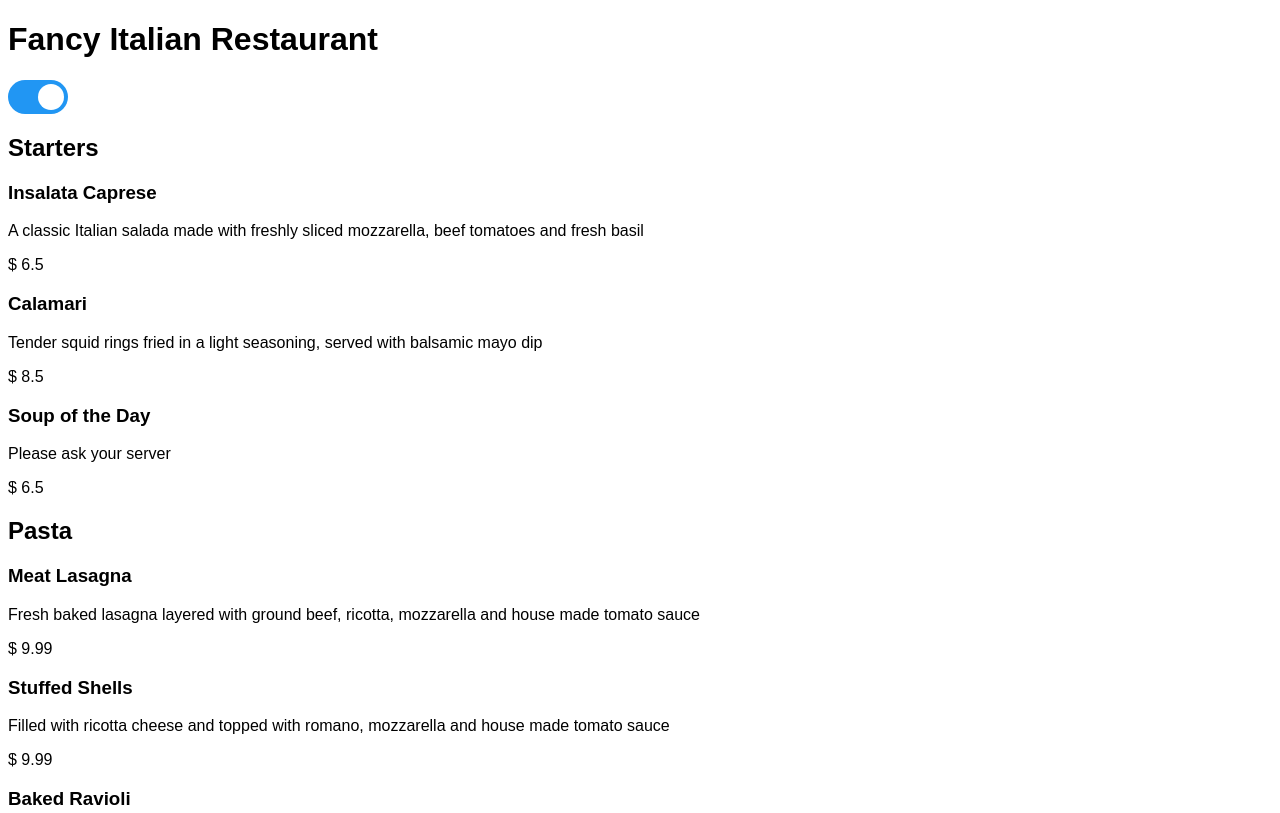
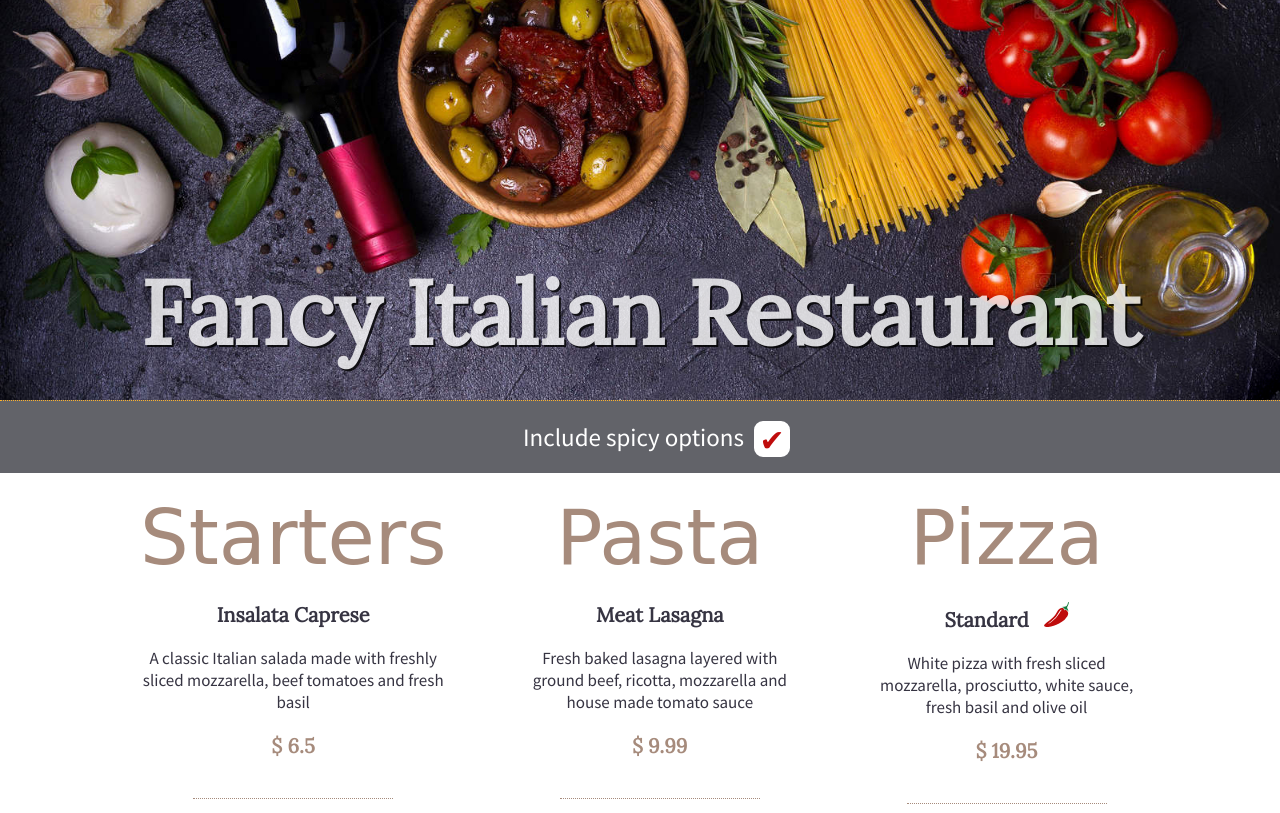
Before and after one commit to jgrimshaw/CM-fancy-italian-restaurant, a website built with Parcel: page index.html in a window 1280 px wide. Shown: the top 813 px of the page. Built offline with nearby package versions, Linux system fonts and the light colour scheme; a web font is replaced by a local one.

Commit message:
css, images

```diff
--- a/index.html
+++ b/index.html
@@ -1,5 +1,6 @@
 <!DOCTYPE html>
 <html>
+
 <head>
 	<title>2020 Internship Exercise - Menu</title>
 	<link rel="stylesheet" href="./src/styles.css">
@@ -8,38 +9,29 @@
 
 <body>
 	<header>
+		<div class="background-image">
 			<h1>Fancy Italian Restaurant</h1>
+		</div>
 	</header>
 
+	<div class="check-container">
+		<label for="checkbox">Include spicy options</label>
+		<input type="checkbox" id="check" checked/>
+	</div>
+
 	<main>
-
-
-		<label class="switch">
-			<input type="checkbox" id="check" checked >
-			<span class="slider round"></span>
-		</label>
-
-
 		<section id="starters">
 			<h2>Starters</h2>
 		</section>
-
 		<section id="pasta">
 			<h2>Pasta</h2>
 		</section>
-
 		<section id="pizza">
 			<h2>Pizza</h2>
 		</section>
-
 	</main>
-
-	<!-- <footer>
-	<ul class="disclaimers">
-		<li class="disclaimer spicy">= Spicy</li>
-	</ul>
-	</footer> -->
 
 	<script type="module" src="./src/index.js"></script>
 </body>
+
 </html>
--- a/src/index.js
+++ b/src/index.js
@@ -30,9 +30,10 @@ const renderItems = () => menuItems.forEach(item => {
 
     const price = document.createElement('p');
     price.textContent = `$ ${item.price}`
+    price.classList.add('price')
 
     const spicy = document.createElement('span');
-    spicy.innerHTML = `<img width='16' height='16' src='../assets/spicy.svg'>`
+    spicy.innerHTML = `<img width='25' height='25' src='../assets/spicy-pepper.svg'>`
     spicy.classList.add('spicy')
 
     if(item.spicy) {
--- a/src/styles.css
+++ b/src/styles.css
@@ -1,88 +1,158 @@
-body {
-  font-family: sans-serif;
+
+@import url('https://fonts.googleapis.com/css2?family=Source+Sans+Pro:wght@400&display=swap');
+@import url('https://fonts.googleapis.com/css2?family=Kristi&display=swap');
+@import url('https://fonts.googleapis.com/css2?family=Lora&display=swap');
+
+html {
+    font-size: 62.5%;
 }
 
-/* .spicy:before {
-  width: 16px;
-  height: 16px;
-  content: "";
-  background-image: url("../assets/spicy.svg");
-  background-repeat: no-repeat;
-  display: inline-block;
-  padding-right: 3px;
-  position: relative;
-  top: 2px;
-} */
-
-.spicy {
-  background-color: red;
+*,
+*:after,
+*:before {
+    margin: 0
 }
 
-.hide {
-  display: none
+body {
+    box-sizing: border-box;
+    margin: 0;
+    font-family: 'Source Sans Pro', sans-serif;
+	font-size: 1.7rem;
+    color: #363442;
+    text-rendering: optimizeLegibility;
+    -webkit-font-smoothing: antialiased;
+    -moz-osx-font-smoothing: grayscale;
+    height: 100%;
+}
+
+.background-image {
+    background-size: cover;
+    background-position: center;
+    height: 50vh;
+	width: 100vw;
+    display: flex;
+    background-image: url('../assets/italian-food.jpg');
+	justify-content: center;
+	align-items: flex-end;
+	flex-wrap:wrap;
+}
+
+h1 {
+    /* font-family:'Kristi', cursive; */
+	font-family: 'Lora', serif;
+	font-size: 7vw;
+	color: white;
+	display: flex;
+	margin: 0;
+	padding: 0 0 3rem 0;
+	opacity: 0.8;
+	text-shadow: 2px 2px black;
+}
+
+h2 {
+	font-family: 'Kristi', cursive;
+	font-weight: 400;
+	font-size: 6vw;
+	color: #a68b7c
 }
 
 
-/* toggle switch */
-/* The switch - the box around the slider */
-.switch {
-  position: relative;
-  display: inline-block;
-  width: 60px;
-  height: 34px;
+
+main {
+	display: flex;
+	flex-direction: row;
+	justify-content: center;
+	margin: 2rem 10rem 10rem 10rem;
 }
 
-/* Hide default HTML checkbox */
-.switch input {
-  opacity: 0;
-  width: 0;
-  height: 0;
+section {
+
+	display: flex;
+	flex-direction: column;
+	flex: 1 1 0px;
+	align-items: center;
+	padding: 0 4rem 6rem 4rem
 }
 
-/* The slider */
-.slider {
-  position: absolute;
-  cursor: pointer;
-  top: 0;
-  left: 0;
-  right: 0;
-  bottom: 0;
-  background-color: #ccc;
-  -webkit-transition: .4s;
-  transition: .4s;
+.item-container {
+
+	display: flex;
+	flex-direction: column;
+	align-items: center;
+	padding: 2rem 0 2rem 0;
 }
 
-.slider:before {
-  position: absolute;
-  content: "";
-  height: 26px;
-  width: 26px;
-  left: 4px;
-  bottom: 4px;
-  background-color: white;
-  -webkit-transition: .4s;
-  transition: .4s;
+.item-container:after {
+    content: "";
+    display: block;
+    border-bottom: 1px dotted #a68b7c;
+	width: 20rem;
 }
 
-input:checked + .slider {
-  background-color: #2196F3;
+h3 {
+	font-family: 'Lora', serif;
+	font-weight: 600;
+	font-size: 2rem;
+	text-align: center;
+	padding-bottom: 2rem;
+	flex: 1 1 0px;
+
 }
 
-input:focus + .slider {
-  box-shadow: 0 0 1px #2196F3;
+p {
+	text-align: center;
+	padding-bottom: 2rem;
 }
 
-input:checked + .slider:before {
-  -webkit-transform: translateX(26px);
-  -ms-transform: translateX(26px);
-  transform: translateX(26px);
+.price {
+	font-family: 'Lora', serif;
+	font-weight: bold;
+	font-size: 2rem;
+	color: #a68b7c;
+	padding-bottom: 4rem;
 }
 
-/* Rounded sliders */
-.slider.round {
-  border-radius: 34px;
+.check-container {
+	padding: 2rem 0 2rem 0;
+	text-align: center;
+	display: flex;
+	justify-content: center;
+	background-color: #626369;
+	border-top: 1px dotted #ffb22c;
+
 }
 
-.slider.round:before {
-  border-radius: 50%;
+.spicy {
+	margin-left: 15px;
+	align-self: baseline;
 }
+
+label {
+	font-size: 2.5rem;
+	color: white;
+}
+
+input[type=checkbox] {
+	cursor: pointer;
+	font-size: 3rem;
+	visibility: hidden;
+}
+
+input[type=checkbox]:after {
+	content: "";
+	background-color: none;
+	display: inline-block;
+	margin-left: 10px;
+	width: 3.2rem;
+	height: 3.2rem;
+	visibility: visible;
+	border: 2px solid white;
+	border-radius: 25%;
+}
+
+input[type=checkbox]:checked:after {
+	content: "\2714";
+	text-align: center;
+	color: #bf0c0c;
+	background-color: white;
+}
```
Also changed, not shown: assets/italian-food.jpg (added), assets/spicy-pepper.svg (added). Lines whose indentation alone changed are shown as unchanged.
